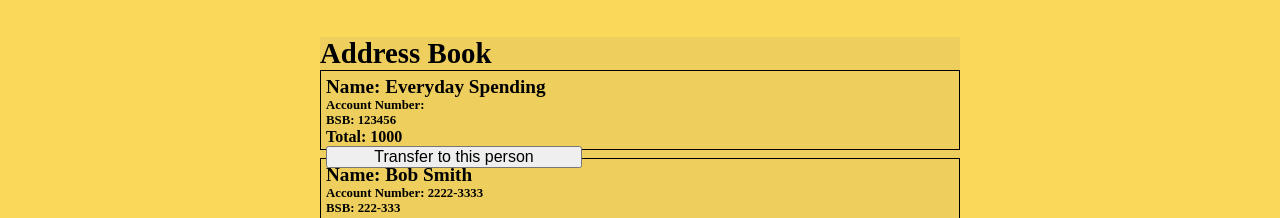
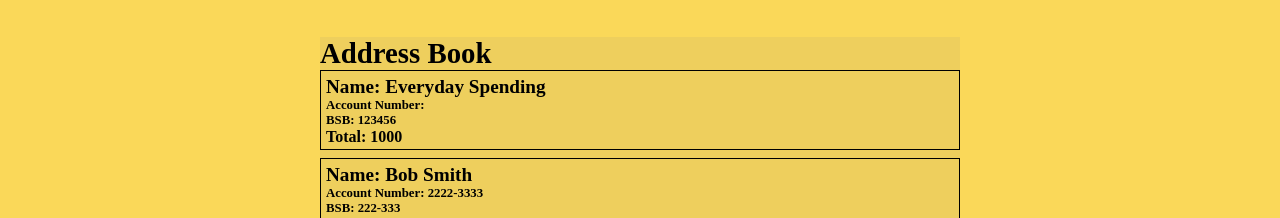
Before and after one commit to pcon92/banking-application, a React (Create React App) app: page /transfers-page in a window 1280 px wide. Shown: the part 163-381 px from the top of the page. Built offline with nearby package versions, Linux system fonts and the light colour scheme.

Commit message:
added accounts/contacts to local storage

```diff
--- a/src/App.js
+++ b/src/App.js
@@ -13,10 +13,14 @@ import Settings from './components/Settings';
 
 function App() {
 
+    // ACCOUNTS AND TRANSFERS
     const [transferTo, setTransferTo] = useState('');
     const [transferAmount, setTransferAmount] = useState(0);
-    const [accounts, setAccounts] = useState([
-        {
+
+    const checkIfAccountsStored = () => {
+        return localStorage.getItem('accounts')
+            ? JSON.parse(localStorage.getItem('accounts'))
+            : [{
                 id: 0,
                 name: "Everyday Spending",
                 accountNumber: 123456,
@@ -29,8 +33,66 @@ function App() {
                 BSB: 234567,
                 total: 10000
                 }
-    ]);
+            ]
+    };
+    const [accounts, setAccounts] = useState(checkIfAccountsStored());
 
+    const checkIfContactsStored = () => {
+        return localStorage.getItem('contacts')
+            ? JSON.parse(localStorage.getItem('contacts'))
+            : [
+            accounts[0],
+            {
+                id: 2,
+                name: 'Bob Smith',
+                accountNum: '2222-3333',
+                BSB: '222-333',
+                total: 1000
+            }, {
+                id: 3,
+                name: 'Jane Doe',
+                accountNum: '5555-6666',
+                BSB: '555-666',
+                total: 2000
+                }
+            ]
+    };
+    const [contacts, setContacts] = useState(checkIfContactsStored());
+
+    useEffect(() => {
+        localStorage.setItem('accounts', JSON.stringify(accounts))
+    }, [accounts])
+    useEffect(() => {
+        localStorage.setItem('contacts', JSON.stringify(contacts))
+    }, [contacts])
+
+    // need to fix modifying state directly here
+    const checkName = () => {
+        if (transferTo === contacts[1].name) {
+            contacts[1].total += parseInt(transferAmount)
+            accounts[0].total -= parseInt(transferAmount)
+            setAccounts([...accounts])
+            setContacts([...contacts])
+        } else if (transferTo === contacts[2].name) {
+            contacts[2].total += parseInt(transferAmount)
+            accounts[0].total -= parseInt(transferAmount)
+            setAccounts([...accounts])
+            setContacts([...contacts])
+        }
+    }
+
+    useEffect(() => {
+        checkName()
+    }, [transferAmount]);
+
+    useEffect(() => {
+        setTransferTo('');
+        setTransferAmount(0);
+    }, [contacts]);
+
+
+
+    // MESSAGES
     const [messages, setMessages] = useState(
         localStorage.getItem('messages')
         ? JSON.parse(localStorage.getItem('messages'))
@@ -53,34 +115,14 @@ function App() {
             id: 3,
             read: false,
             favourite: false,
-            message: "The persistent data is stored in the local storage of your browser."
+            message: "The persistent data is stored in the local storage of your browser.  If data is reset upon browser restart check if your browser is clearing stored files on close."
         }
     ]);
-
         // tally unread messages
     const findUnreadMessages = () => {
         return messages.filter(message => message.read === false).length
     }
-    const [unreadMessages,setUnreadMessages] = useState(
-        findUnreadMessages()
-        );
-
-    const checkIfThemeStored = () => {
-        return localStorage.getItem('theme')
-            ? localStorage.getItem('theme').split(',')
-            : ['yellow0', 'yellow1', 'yellow2']
-    };
-
-    const checkIfFontSizeStored = () => {
-        return localStorage.getItem('fontSize')
-            ? localStorage.getItem('fontSize').split(',')
-            : ['0.8rem', '1rem', '1.2rem', '1.8rem']
-    };
-
-    // checks local storage to see if user on same browser has set font/theme already
-    const [fontSize, setFontSize] = useState(checkIfFontSizeStored());
-    const [theme, setTheme] = useState(checkIfThemeStored());
-
+    const [unreadMessages,setUnreadMessages] = useState(findUnreadMessages());
        // update messages
     const handleRead = (pickedId) => {
     const isSelected = messages.findIndex(messages => messages.id === pickedId);
@@ -88,16 +130,22 @@ function App() {
         messagesCopy[isSelected].read = !messagesCopy[isSelected].read;
         setMessages(messagesCopy);
     };
+
     const handleFavourite = (pickedId) => {
         const isSelected = messages.findIndex(messages => messages.id === pickedId);
         const messagesCopy = [...messages];
         messagesCopy[isSelected].favourite = !messagesCopy[isSelected].favourite;
         setMessages(messagesCopy);
     };
+
     const handleDelete = (pickedId) => {
         setMessages(messages.filter(messages => messages.id !== pickedId));
-        console.log(messages)
     };
+
+    useEffect(() => {
+        setUnreadMessages(findUnreadMessages())
+        localStorage.setItem('messages', JSON.stringify(messages))
+    }, [messages]);
 
     useEffect(()=> {
         transferAmount !== 0
@@ -111,18 +159,31 @@ function App() {
             : setMessages([...messages])
     }, [transferAmount]);
 
-    useEffect(() => {
-        setUnreadMessages(findUnreadMessages())
-        localStorage.setItem('messages', JSON.stringify(messages))
-    }, [messages]);
+
+
+    // SETTINGS
+    const checkIfThemeStored = () => {
+        return localStorage.getItem('theme')
+            ? localStorage.getItem('theme').split(',')
+            : ['yellow0', 'yellow1', 'yellow2']
+    };
+
+    const checkIfFontSizeStored = () => {
+        return localStorage.getItem('fontSize')
+            ? localStorage.getItem('fontSize').split(',')
+            : ['0.8rem', '1rem', '1.2rem', '1.8rem']
+    };
+        // checks local storage to see if user on same browser has set font/theme already
+    const [fontSize, setFontSize] = useState(checkIfFontSizeStored());
+    const [theme, setTheme] = useState(checkIfThemeStored());
 
     useEffect(() => {
         localStorage.setItem('fontSize', fontSize)
         }, [fontSize]);
-
     useEffect(() => {
         localStorage.setItem('theme', theme)
         }, [theme]);
+
 
     return (
         <Router>
@@ -157,12 +218,12 @@ function App() {
                         <Transfers
                             fontSize={fontSize}
                             theme={theme}
-                            accounts={accounts}
                             unreadMessages={unreadMessages}
                             transferTo={transferTo}
                             setTransferTo={setTransferTo}
-                            transferAmount={transferAmount}
-                            setTransferAmount={setTransferAmount}/>
+                            setTransferAmount={setTransferAmount}
+                            contacts={contacts}
+                            />
                     </Route>
                     <Route path="/settings-page">
                         <Settings
--- a/src/components/AddressBook.js
+++ b/src/components/AddressBook.js
@@ -1,53 +1,13 @@
-import React, {useState, useEffect} from 'react';
+import React from 'react';
 
 // import components
 import AddressBookContact from './AddressBookContact';
 
-const AddressBook = ({fontSize, accounts, setTransferTo, transferAmount, transferTo, setTransferAmount}) => {
+const AddressBook = ({fontSize,
+    setTransferTo, contacts}) => {
 
     // font sizes used in this component
     const fontSizeXL = {fontSize: `${fontSize[3]}`};
-
-    const [contacts, setContact] = useState([
-            accounts[0],
-         {
-            id: 2,
-            name: 'Bob Smith',
-            accountNum: '2222-3333',
-            BSB: '222-333',
-            total: 1000
-        }, {
-            id: 3,
-            name: 'Jane Doe',
-            accountNum: '5555-6666',
-            BSB: '555-666',
-            total: 2000
-        }
-    ]);
-
-
-    const checkName = () => {
-
-        if (transferTo === contacts[1].name) {
-            contacts[1].total += parseInt(transferAmount)
-            contacts[0].total -= parseInt(transferAmount)
-            setContact([...contacts])
-        } else if (transferTo === contacts[2].name) {
-            contacts[2].total += parseInt(transferAmount)
-            contacts[0].total -= parseInt(transferAmount)
-            setContact([...contacts])
-        }
-
-    }
-
-    useEffect(() => {
-        checkName()
-    }, [transferAmount]);
-
-    useEffect(() => {
-        setTransferTo('');
-        setTransferAmount(0);
-    }, [contacts]);
 
     return (
         <>
@@ -59,7 +19,6 @@ const AddressBook = ({fontSize, accounts, setTransferTo, transferAmount, transfe
                                 fontSize={fontSize}
                                 setTransferTo={setTransferTo}
                                 key={contact.id}
-                                id={contact.id}
                                 name={contact.name}
                                 accountNum={contact.accountNum}
                                 BSB={contact.BSB}
--- a/src/components/AddressBookContact.js
+++ b/src/components/AddressBookContact.js
@@ -3,7 +3,9 @@ import React from 'react';
 
 import styles from '../styles/addressBookContact.module.css';
 
-const AddressBookContact = ({fontSize, setTransferTo, id, name, accountNum, BSB, total}) => {
+const AddressBookContact = ({fontSize,
+    setTransferTo,
+    name, accountNum, BSB, total}) => {
 
     // font sizes used in this component
     const fontSizeSml = {fontSize: `${fontSize[0]}`};
@@ -21,9 +23,11 @@ const AddressBookContact = ({fontSize, setTransferTo, id, name, accountNum, BSB,
                 <h6 style={fontSizeSml}>Account Number: {accountNum}</h6>
                 <h6 style={fontSizeSml}>BSB: {BSB} </h6>
                 <h6 style={fontSizeMed}>Total: {total}</h6>
-                <button className={styles.transferButton}
-                style={fontSizeMed}
-                onClick={chooseTransfer}>Transfer to this person</button>
+                {name !== "Everyday Spending"
+                ? <button className={styles.transferButton}
+                  style={fontSizeMed}
+                  onClick={chooseTransfer}>Transfer to this person</button>
+                : null}
             </div>
         </div>
     )
--- a/src/components/messages.js
+++ b/src/components/messages.js
@@ -1,5 +1,4 @@
 import React from 'react';
-
 
 // import components
 import Navbar from './Navbar';
--- a/src/components/transfers.js
+++ b/src/components/transfers.js
@@ -9,9 +9,10 @@ import styles from '../styles/transfers.module.css';
 import themedStyles from '../styles/themes.module.css';
 
 const Transfers = ({fontSize, theme,
-    accounts, unreadMessages,
+    unreadMessages,
     transferTo, setTransferTo,
-    transferAmount, setTransferAmount}) => {
+    setTransferAmount,
+    contacts}) => {
 
     return (
         <>
@@ -24,10 +25,7 @@ const Transfers = ({fontSize, theme,
                     <AddressBook
                         fontSize={fontSize}
                         setTransferTo={setTransferTo}
-                        transferTo={transferTo}
-                        transferAmount={transferAmount}
-                        setTransferAmount={setTransferAmount}
-                        accounts={accounts}/>
+                        contacts={contacts}/>
                     <TransferForm
                         transferTo={transferTo}
                         fontSize={fontSize}
```
Lines whose indentation alone changed are shown as unchanged.
